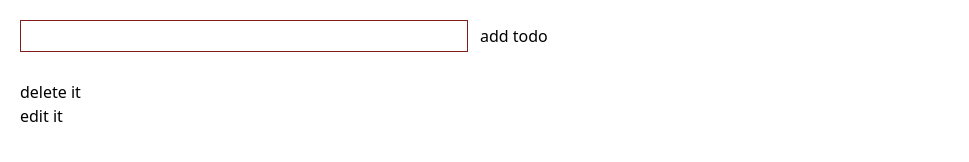
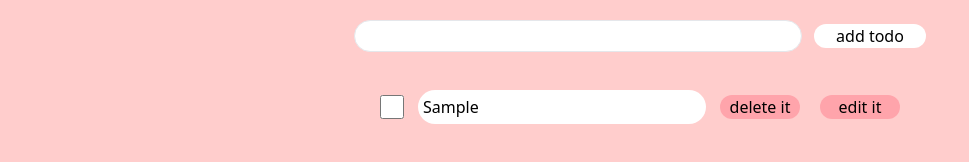
Before and after one commit to fahimekolahi/todolist, a plain HTML site: page index.html in a window 1280 px wide. Both pictures are taken after typing "Sample" into the empty fields and a click on the button "add todo". Shown: the whole page, without its empty margins (0-969 px from the left). Drawn offline with nearby package versions, Linux system fonts and the light colour scheme.

Commit message:
add styles

```diff
--- a/index.html
+++ b/index.html
@@ -8,15 +8,15 @@
     <script src="https://cdn.tailwindcss.com"></script>
 </head>
 
-<body>
+<body class="bg-[#FFCDCC]">
 
-    <div class=" w-full mx-auto p-5">
-        <div class="flex items-center gap-3">
+    <div class=" w-full mx-auto p-5 ">
+        <div class="flex items-center justify-center gap-3 ">
 
 
-            <input id="toDo-input" class="border border-red-900 w-[28rem] h-[2rem]">
+            <input id="toDo-input" class="border  w-[28rem] h-[2rem] rounded-[20px]">
 
-            <button id="listAction"> </button>
+            <button id="listAction" class="w-[7rem] bg-white rounded-[20px]"> </button>
 
 
 
@@ -25,7 +25,7 @@
 
 
 
-        <div id="toDoList-wrapper" class="mt-7 flex flex-col gap-3">
+        <div id="toDoList-wrapper" class="mt-7 flex flex-col gap-3 ">
 
 
 
@@ -34,7 +34,9 @@
 
     </div>
 
-
+<!-- <div class=" flex items-center justify-center">
+    <img src="../Picture1.png">
+</div> -->
 
 
 
--- a/scripts.js
+++ b/scripts.js
@@ -10,7 +10,8 @@ let editToDoId = null
 function addNewToDo(toDoText) {
     let newToDoObj = {
         id: Date.now() * Math.random(),
-        text: toDoText
+        text: toDoText,
+        isComplete : false
     }
 
     toDoList.push(newToDoObj)
@@ -84,22 +85,22 @@ function render() {
     let empty = ""
     toDoList.forEach(item => {
         empty += `
-<div class="flex items-center gap-1">
+<div class="flex items-center gap-1 mx-auto ">
+<input type="checkbox" class=" w-[1.5rem] h-[1.5rem] bg-white ">
 
-<div class="w-[5rem] h-[2rem] bg-[#565656]>
-<p> ${item.text}</p>
- </div>
+<p class="bg-white rounded-[20px] p-[5px] m-[10px] w-[18rem]"> ${item.text}</p>
 
 
-<div>
-<button onclick="btnDelete(${item.id})">
+
+<div class="flex gap-5">
+<button onclick="btnDelete(${item.id})" class="bg-[#FF8996] bg-opacity-60 rounded-[20px] w-[5rem]">
 
 delete it
 </button>
 
 
 
-<button onclick="btnEdit(${item.id})">
+<button onclick="btnEdit(${item.id})" class="bg-[#FF8996] bg-opacity-60 rounded-[20px] w-[5rem]">
 
 
 
```
